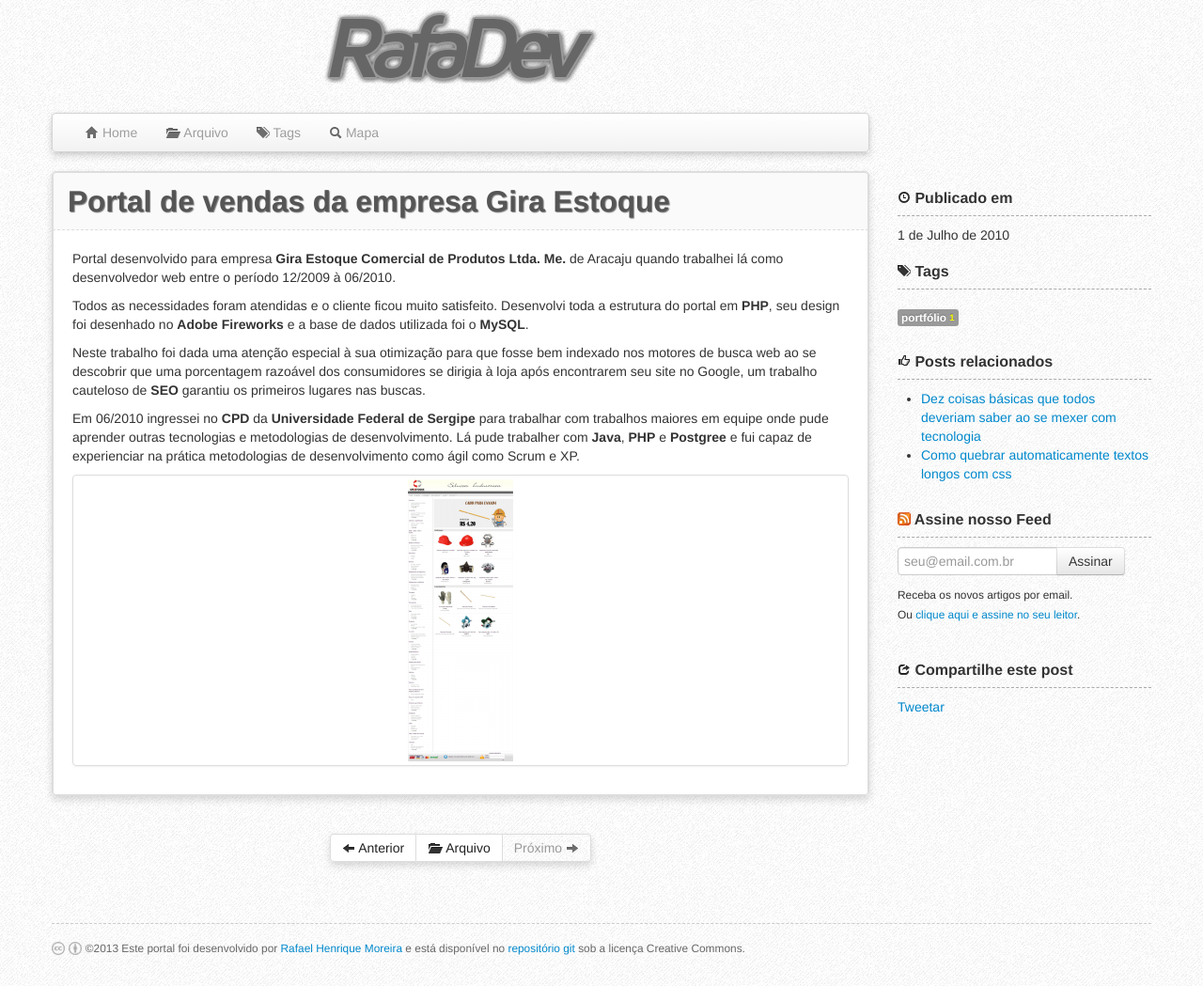
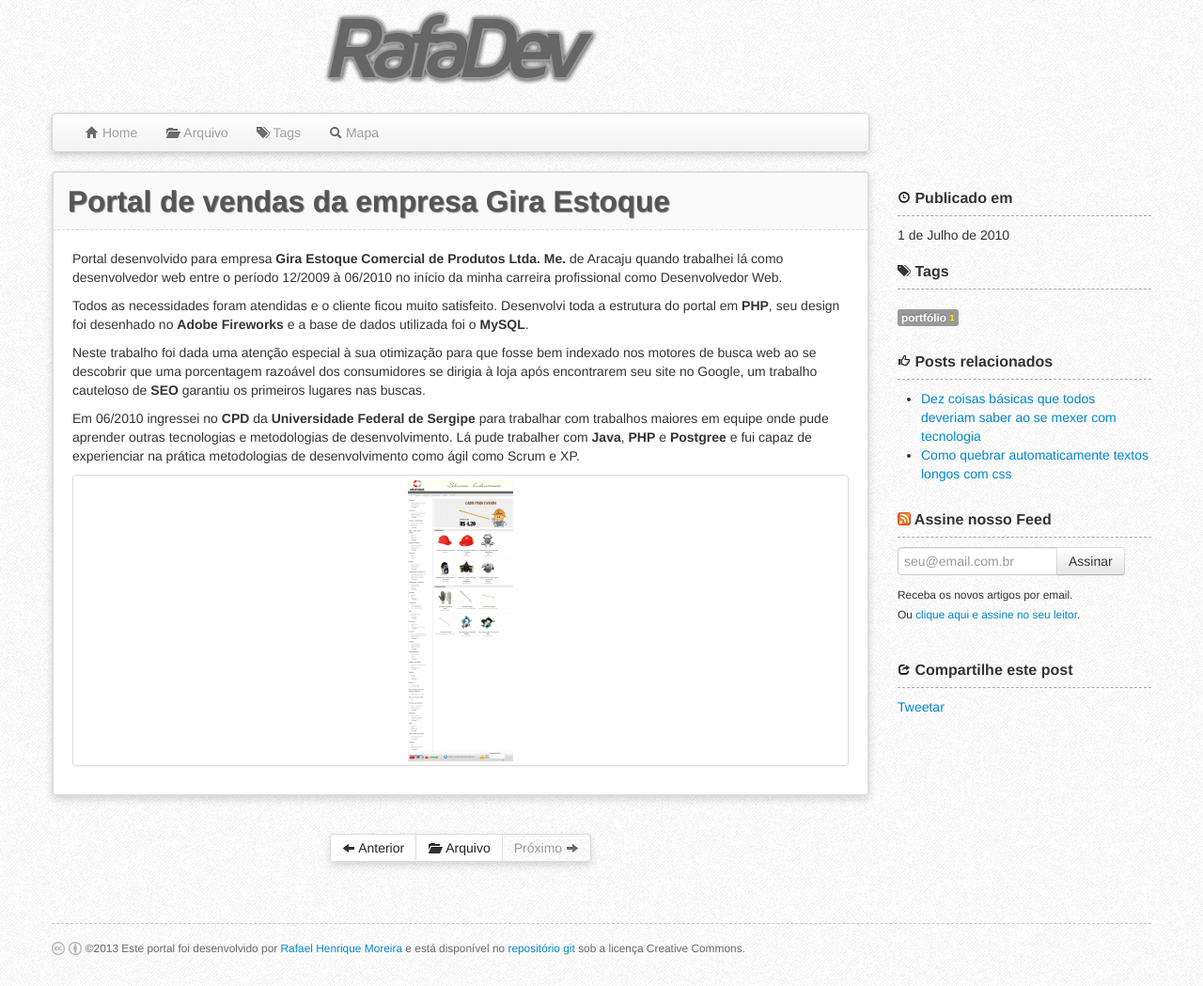
Before and after one commit to rafadev7/RafaDev.com, a Jekyll site: the page built from _posts/2010-7-1-Portal-de-vendas-da-empresa-Gira-Estoque.md, in a window 1280 px wide. Shown: the whole page at 94% size. Built offline with Jekyll 4.4.1, drawn with Linux system fonts in a browser that asks for light colours; comment, search, counter and statistics services are not loaded.

Commit message:
Adding new info in one post

```diff
--- a/_posts/2010-7-1-Portal-de-vendas-da-empresa-Gira-Estoque.md
+++ b/_posts/2010-7-1-Portal-de-vendas-da-empresa-Gira-Estoque.md
@@ -4,7 +4,7 @@ title : Portal de vendas da empresa Gira Estoque
 description: Este portal de vendas um dos meus trabalhos de desenvolvimento web somando meu portifólio
 tags : [portfólio]
 ---
-Portal desenvolvido para empresa **Gira Estoque Comercial de Produtos Ltda. Me.** de Aracaju quando trabalhei lá como desenvolvedor web entre o período 12/2009 à 06/2010.
+Portal desenvolvido para empresa **Gira Estoque Comercial de Produtos Ltda. Me.** de Aracaju quando trabalhei lá como desenvolvedor web entre o período 12/2009 à 06/2010 no início da minha carreira profissional como Desenvolvedor Web.
 
 Todos as necessidades foram atendidas e o cliente ficou muito satisfeito. Desenvolvi toda a estrutura do portal em **PHP**, seu design foi desenhado no **Adobe Fireworks** e a base de dados utilizada foi o **MySQL**.
 
```
